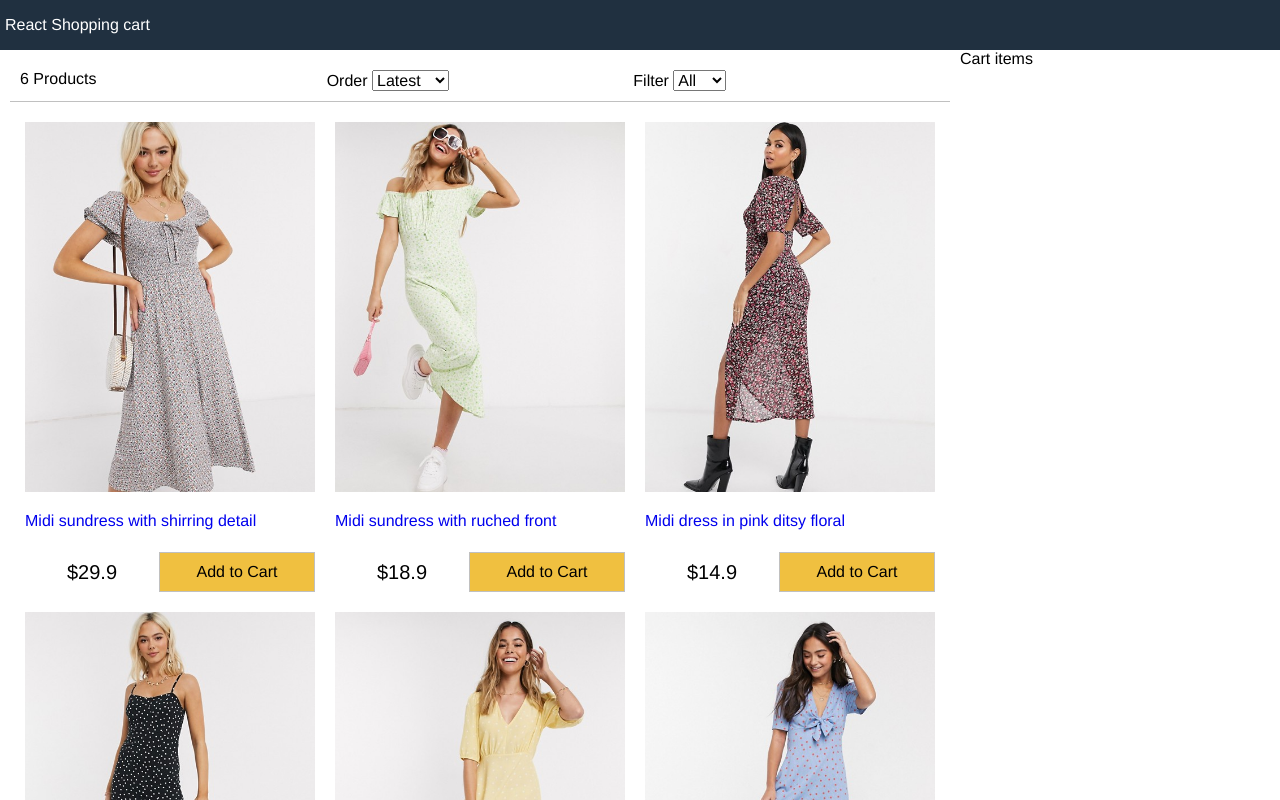
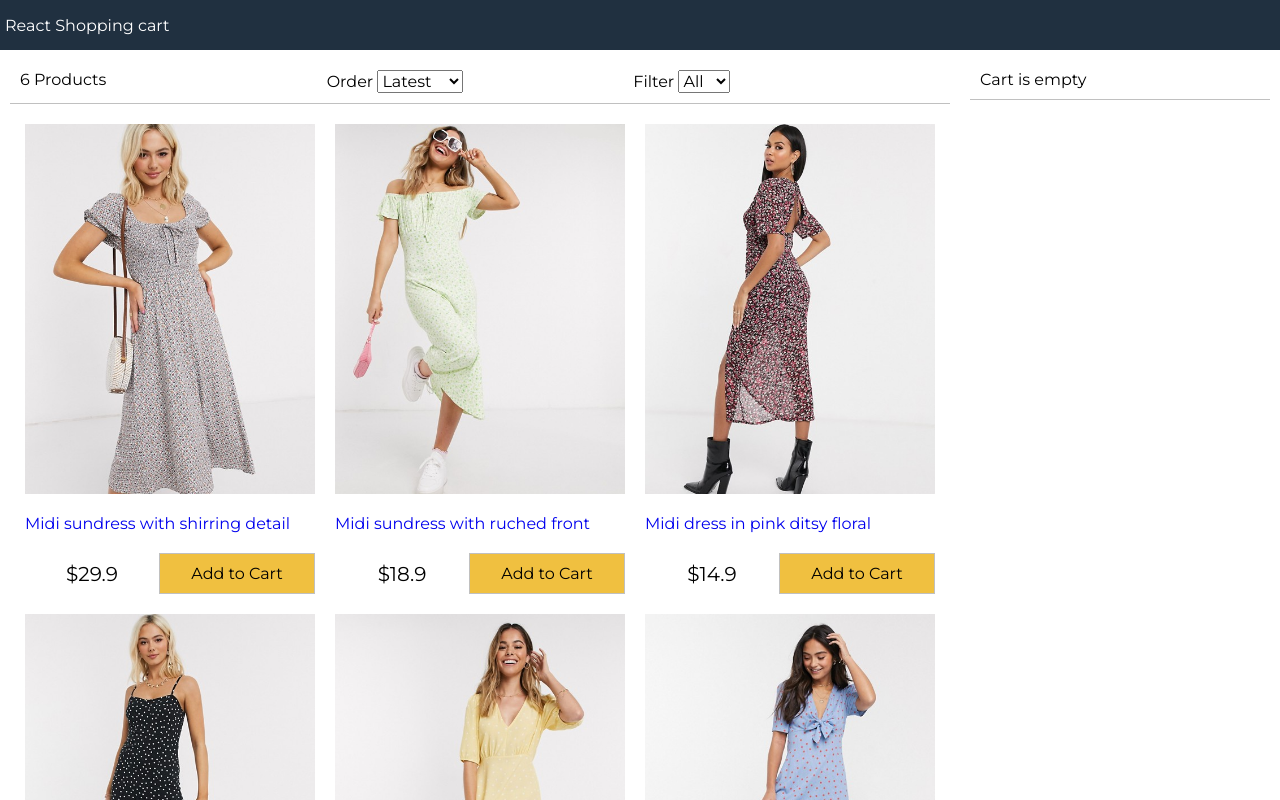
Before and after one commit to avishekprasadbarnwal/react-shopping-cart, a React (Create React App) app: page / in a window 1280 px wide. Shown: the top 800 px of the page. Built offline with nearby package versions, Linux system fonts and the light colour scheme.

Commit message:
cart-component

```diff
--- a/src/App.js
+++ b/src/App.js
@@ -1,5 +1,6 @@
 // feature 1
 import React, {Component} from 'react';
+import Cart from './components/Cart';
 import Filter from './components/Filter';
 import Products from './components/Products';
 import data from './data.json';
@@ -10,27 +11,38 @@
     super();
     this.state = {
       products: data.products,
+      cartItems: [],
       size: "",
       sort: ""
     };
   }
 
-  // sortProducts(event){
-  //   // console.log(event.target.value)
-  //   const sort = event.target.value;
-  //   this.setState((state) => ({
-  //     sort: sort,
-  //     products: this.state.products
-  //       .slice()
-  //       .sort((a, b) => {
-  //         sort === "lowest"?
-  //         ((a.price < b.price) ? 1:-1):
-  //       sort === "highest"?
-  //       ((a.price > b.price) ? 1:-1):
-  //       ((a._id > b._id) ? 1:-1)
-  //     })
-  //   }))
-  // }
+  removeFromCart = (product) => {
+    // Creating a duplicate or say instance of cart items
+    const cartItems = this.state.cartItems.slice();
+    this.setState({
+      cartItems: cartItems.filter((x) => x._id !== product._id)
+    })
+
+    // cartItems.filter( (x) => x._id !== product._id) is used to filter and show those items whose id is not
+    // is not equal to the id of the product selected by the user to remove
+  }
+
+  addToCart = (product) => {
+    // Creating a duplicate or say instance of cart items
+    const cartItems = this.state.cartItems.slice();
+    let alreadyInCart = false;
+    cartItems.forEach((item) => {
+      if(item._id === product._id){
+        item.count++;
+        alreadyInCart = true;
+      }
+    });
+    if(!alreadyInCart){
+      cartItems.push({...product, count: 1 });
+    }
+    this.setState({cartItems});
+  };
 
   sortProducts = (event) => {
     // impl
@@ -84,10 +96,13 @@
                 filterProducts={this.filterProduct}
                 sortProducts={this.sortProducts}
                 ></Filter>
-              <Products products={this.state.products}></Products>
+              <Products products={this.state.products} addToCart={this.addToCart}></Products>
             </div>
             <div className="sidebar">
-              Cart items
+              <Cart
+                cartItems={this.state.cartItems}
+                removeFromCart={this.removeFromCart}
+              ></Cart>
             </div>
           </div>
         </main>
--- /dev/null
+++ b/src/components/Cart.js
@@ -0,0 +1,61 @@
+import React, { Component } from 'react'
+import formatCurrency from '../util';
+
+export default class Cart extends Component {
+    render() {
+
+        // retriving the value of cartItems present inside the parent class component by using this.props
+        const {cartItems} = this.props;
+
+        return (
+            <div>
+                <div>
+                    {cartItems.length === 0 ?
+                        (<div className="cart cart-header">Cart is empty</div>)
+                        :
+                        (<div className="cart cart-header">You have {cartItems.length} items in the cart{" "}</div>)
+                    }
+                </div>
+                <div>
+                    <div className="cart">
+                        <ul className="cart-items">
+                            {
+                                cartItems.map( item => (
+                                    <li key={item._id}>
+                                        <div>
+                                            <img src={item.image} alt={item.title}></img>
+                                        </div>
+                                        <div>
+                                            <div>{item.title}</div>
+                                            <div className="right">
+                                                {formatCurrency(item.price)} * {item.count}{" "}
+                                                <button className="button" onClick={() => this.props.removeFromCart(item)}>
+                                                    Remove
+                                                </button>
+                                            </div>
+                                        </div>
+                                    </li>
+                                ))
+                            }
+                        </ul>
+                    </div>
+                    {cartItems.length !== 0 && (
+                        <div className="cart">
+                            <div className="total">
+                                <div>
+                                    Total: {" "}
+                                    {formatCurrency(
+                                        cartItems.reduce((a, c) => a + (c.price*c.count), 0)
+                                        )
+                                    }
+                                </div>
+                                <div className="button primary">Proceed</div>
+                            </div>
+                        </div>
+                    )}
+
+                </div>
+            </div>
+        )
+    }
+}
--- a/src/components/Products.js
+++ b/src/components/Products.js
@@ -19,7 +19,12 @@
                                     <div>
                                         {formatCurrency(product.price)}
                                     </div>
-                                    <button className="button primary">Add to Cart</button>
+                                    <button
+                                        onClick={() => this.props.addToCart(product)}
+                                        className="button primary"
+                                    >
+                                        Add to Cart
+                                    </button>
                                 </div>
                             </div>
                         </li>
--- a/src/index.css
+++ b/src/index.css
@@ -15,7 +15,7 @@
 button,
 select,
 textarea {
-  font-family: Monserrat, Helvetica, Arial, sans-serif;
+  font-family: Montserrat, Helvetica, Arial, sans-serif;
   font-size: 1.6rem;
 }
 
@@ -147,3 +147,56 @@
 .filter div{
   flex: 1;
 }
+
+/* Index.css */
+.cart{
+  padding: 1rem;
+  margin: 1rem;
+  display: flex;
+}
+
+.cart-header{
+  border-bottom: 0.1px #c0c0c0 solid;
+}
+
+.cart-items{
+  padding: 0;
+  width: 100%;
+  list-style-type: none;
+}
+
+.cart-items img{
+  width: 5rem;
+}
+
+.cart-items li{
+  display: flex;
+}
+
+.cart-items li div{
+  padding: 0.5rem;
+}
+
+.cart-items li div:last-child{
+  flex: 1
+}
+
+.right{
+  text-align: right;
+}
+
+.total{
+  display: flex;
+  justify-content: space-between;
+  align-items: center;
+  width  : 100%;
+}
+
+.total > div{
+  font-size: 2rem;
+}
+
+.total > div,
+.total > button {
+  flex: 1;
+}
```
Also changed, not shown: 1 other file (tests, documents, lock files or other folders).
